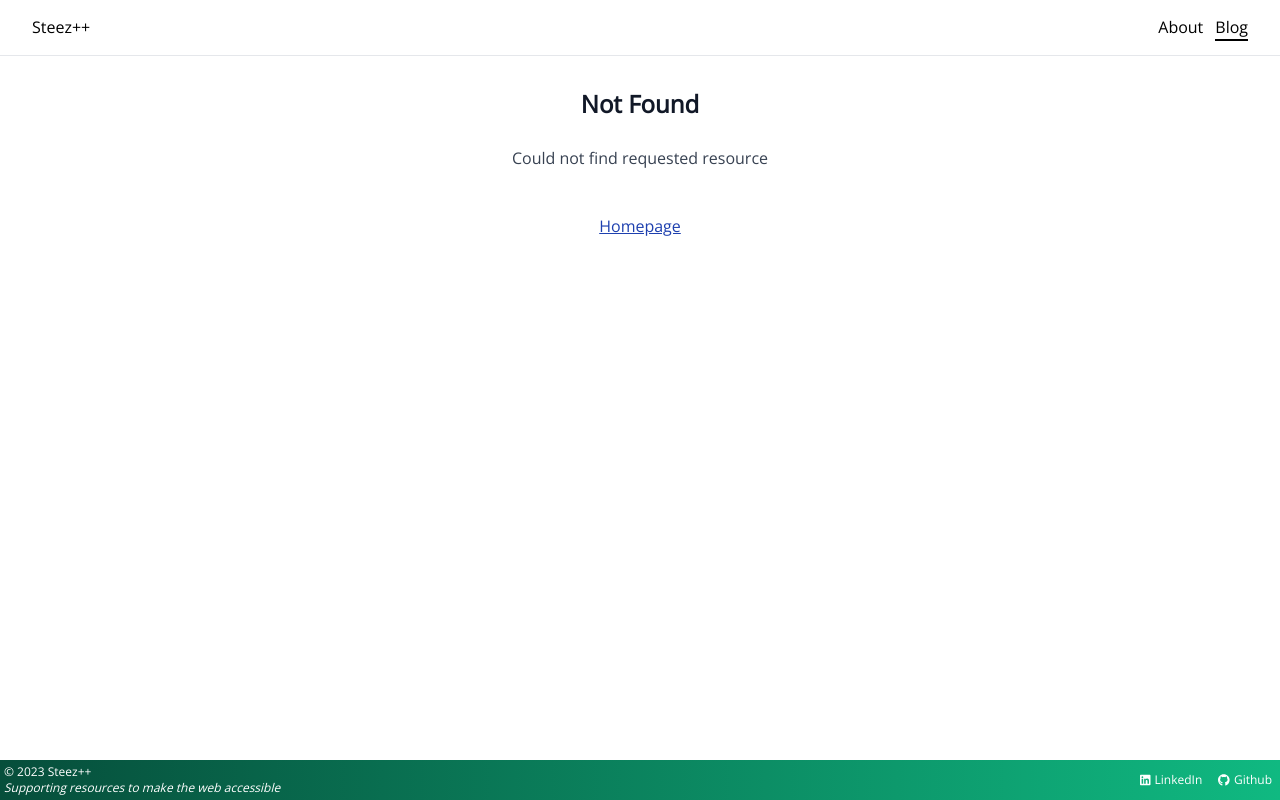
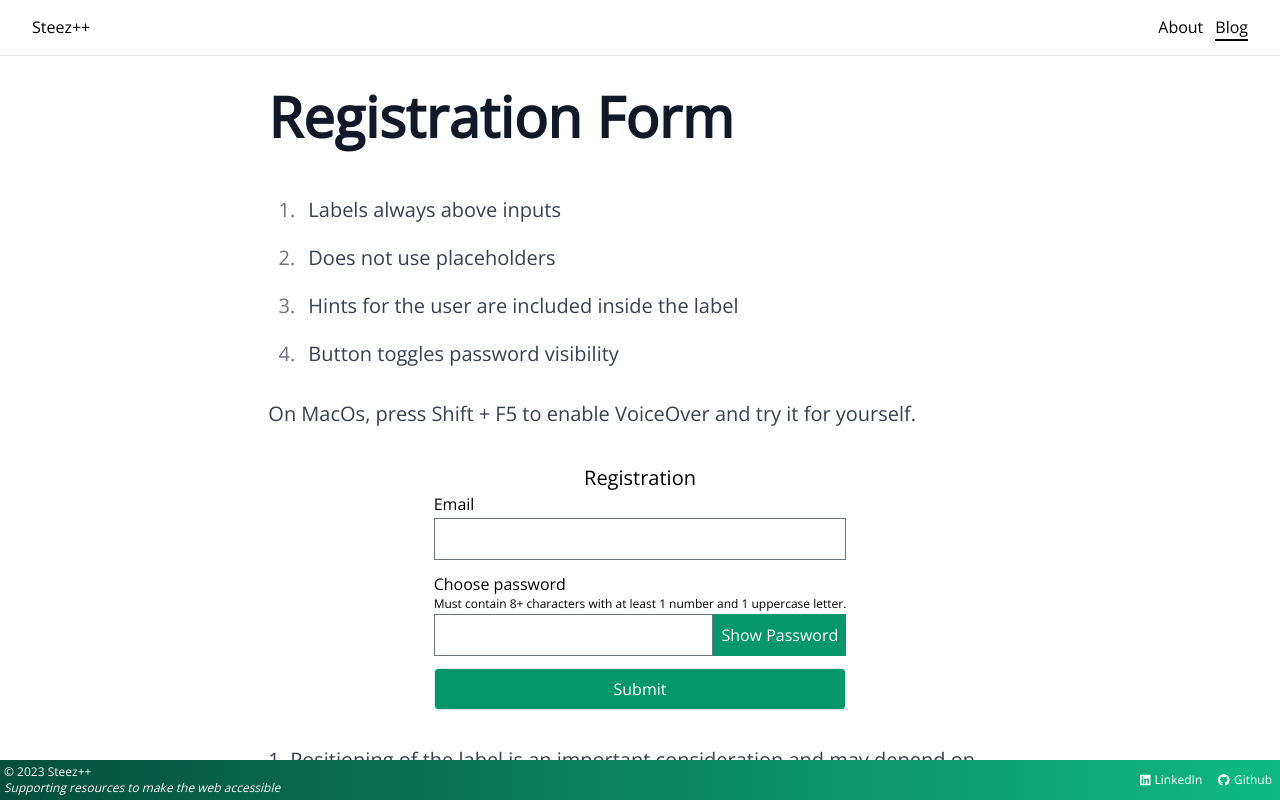
Before and after one commit to steezplusplus/Accessible-Web-Components, a Next.js app: page /blog/registration-form in a window 1280 px wide. Before the commit this address had no page. Built offline with nearby package versions, Linux system fonts and the light colour scheme.

Commit message:
feat: finish registration form

```diff
--- a/app/blog/form/page.tsx
+++ /dev/null
@@ -1,19 +0,0 @@
-import { Form } from './_components/form/Form';
-
-
-export default function Page() {
-  return (
-    <>
-      <article className="prose mx-auto my-8 md:prose-lg lg:prose-xl">
-        <h1>Form</h1>
-        <p>
-          TODO
-        </p>
-      </article>
-      <div className="flex flex-col items-center justify-center">
-        <h2 className="text-xl">Registration</h2>
-        <Form />
-      </div>
-    </>
-  );
-}
--- a/app/blog/form/_components/form/Form.tsx
+++ b/app/blog/registration-form/_components/registrationForm/RegistrationForm.tsx
@@ -2,8 +2,7 @@
 
 import { useState } from 'react';
 
-// TODO Style pressed state of button
-export function Form() {
+export function RegistrationForm() {
   const [showPassword, setShowPassword] = useState<boolean>(false);
 
   const handleShowPassword = () => {
@@ -45,6 +44,7 @@ export function Form() {
 
       <button
         className="rounded border bg-emerald-600 px-4 py-2 text-white hover:bg-emerald-700"
+        onClick={(e) => e.preventDefault()}
       >
         Submit
       </button>
--- /dev/null
+++ b/app/blog/registration-form/page.tsx
@@ -0,0 +1,46 @@
+import { RegistrationForm } from './_components/registrationForm/RegistrationForm';
+
+
+export default function Page() {
+  return (
+    <>
+      <article className="prose mx-auto my-8 md:prose-lg lg:prose-xl">
+        <h1>Registration Form</h1>
+        <ol>
+          <li>Labels always above inputs</li>
+          <li>Does not use placeholders</li>
+          <li>Hints for the user are included inside the label</li>
+          <li>Button toggles password visibility</li>
+        </ol>
+        <p>
+          On MacOs, press Shift + F5 to enable VoiceOver and try it for yourself.
+        </p>
+      </article>
+      <div className="my-4 flex flex-col items-center justify-center">
+        <h2 className="text-xl">Registration</h2>
+        <RegistrationForm />
+      </div>
+      <article className="prose mx-auto my-8 md:prose-lg lg:prose-xl">
+        <p>
+          1. Positioning of the label is an important consideration and may depend on your branding.
+          However, it is best to put the label above the input they are associated with.
+          This is because on small viewports there will always be more space on the y-axis, but not the x-axis.
+          And on large viewports, if a user zooms in, there is a chance that the text disappears.
+        </p>
+        <p>
+          2. Placeholders are often used to provide an extra hint to the user, however they have many issues.
+          First, they tend to have good color contrast, so its hard to read. When many placeholders are present, they clutter the page.
+          When some inputs have placeholders and others do not, the user may confuse the placeholder with an actual value.
+          It the user needs extra information, include it inside the label.
+        </p>
+        <p>
+          3. If a form field requires extra information, place it inside the label inside a span so it can be styled seperately.
+        </p>
+        <p>
+          4. The same could be achieved with a checkbox, however checkboxes are used for inputting data.
+          Instead, I used a button element and toggle its state with <i>aria-pressed</i>.
+        </p>
+      </article>
+    </>
+  );
+}
```
